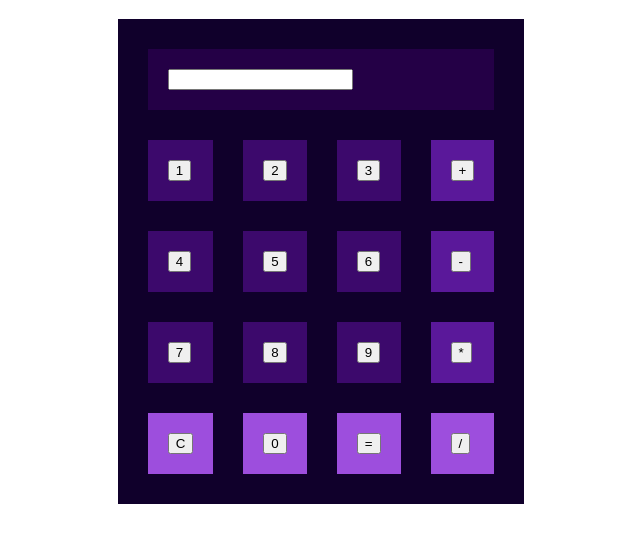
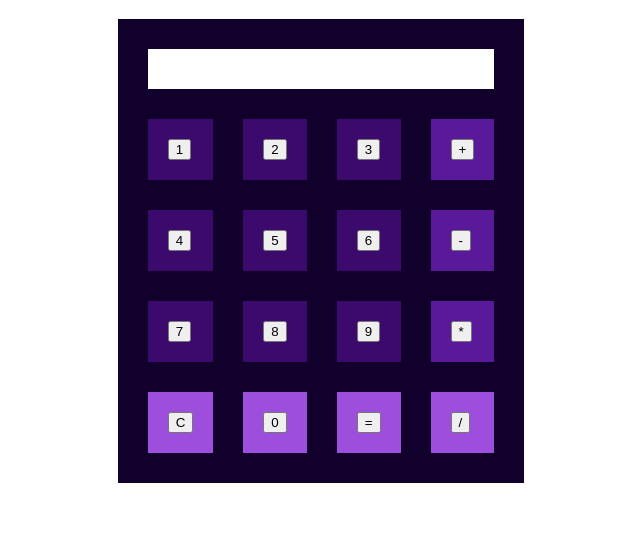
Before and after one commit to Kwagei/html-calculator-HILTONJACKSO, a plain HTML site: page index.html in a window 1280 px wide. Shown: the part 61-604 px from the top of the page, without its empty margins (319-959 px from the left). Drawn offline with Linux system fonts and the light colour scheme.

Commit message:
Add files via upload

```diff
--- a/index.html
+++ b/index.html
@@ -10,7 +10,7 @@
     <h1 align="center" bgcolor="3c096c"> Hilton: HTML Calculator: </h1>
     <table bgcolor="#10002b" align="center" cellspacing="30" cellpadding="20" width="50px" height="100">
         <tr>
-           <td bgcolor="#240046" colspan="10"><input type="text"</td>
+           <td bgcolor="#ffffff" colspan="10"></td>
         </tr>
         <tr>
             <td bgcolor="#3c096c"><input type="button" value="1"</td>
```
